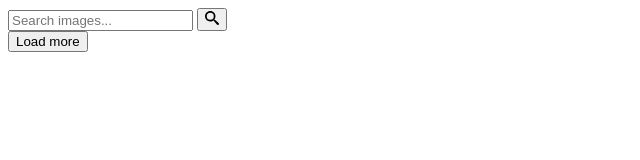
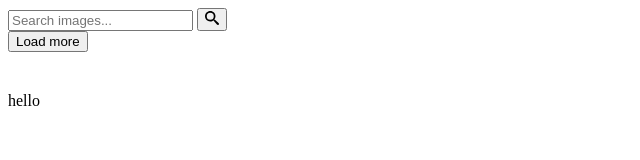
Before and after one commit to LenaDerevyanko/goit-js-hw-11, a plain HTML site: page index.html in a window 1280 px wide. Shown: the full height of the page, 0-640 px from the left. Drawn offline with Linux system fonts and the light colour scheme.

Commit message:
Deploying to gh-pages from @ LenaDerevyanko/goit-js-hw-11@7d2e16b0510b0a51bec4853e24e478011533c2cf 🚀

```diff
--- a/index.html
+++ b/index.html
@@ -1 +1 @@
-<!DOCTYPE html><html lang="ru"><head><meta charset="utf-8"><meta name="viewport" content="width=device-width, initial-scale=1.0"><title>Page title</title><link rel="stylesheet" href="/goit-js-hw-11/index.8f2f0abe.css"><script type="module" src="/goit-js-hw-11/index.84d2bc34.js"></script><script src="/goit-js-hw-11/index.cff3a26c.js" nomodule="" defer></script></head><body>  <header class="container"> <form class="search-form" id="search-form"> <input type="text" name="searchQuery" autocomplete="off" placeholder="Search images..."> <button type="submit" class="grey-btn"> <svg class="icon" width="14" height="14"> <use href="/goit-js-hw-11/icons.26028f35.svg#icon-search"></use> </svg> </button> </form> </header> <main style="padding-bottom:40px"> <div class="gallery">  </div> <div class="wrap"><button type="button" class="load-more">Load more</button></div> </main> </body></html>
+<!DOCTYPE html><html lang="ru"><head><meta charset="utf-8"><meta name="viewport" content="width=device-width, initial-scale=1.0"><title>Page title</title><link rel="stylesheet" href="/goit-js-hw-11/index.8f2f0abe.css"><script type="module" src="/goit-js-hw-11/index.84d2bc34.js"></script><script src="/goit-js-hw-11/index.cff3a26c.js" nomodule="" defer></script></head><body>  <header class="container"> <form class="search-form" id="search-form"> <input type="text" name="searchQuery" autocomplete="off" placeholder="Search images..."> <button type="submit" class="grey-btn"> <svg class="icon" width="14" height="14"> <use href="/goit-js-hw-11/icons.26028f35.svg#icon-search"></use> </svg> </button> </form> </header> <main style="padding-bottom:40px"> <div class="gallery">  </div> <div class="wrap"><button type="button" class="load-more">Load more</button></div> </main> hello </body></html>
```
